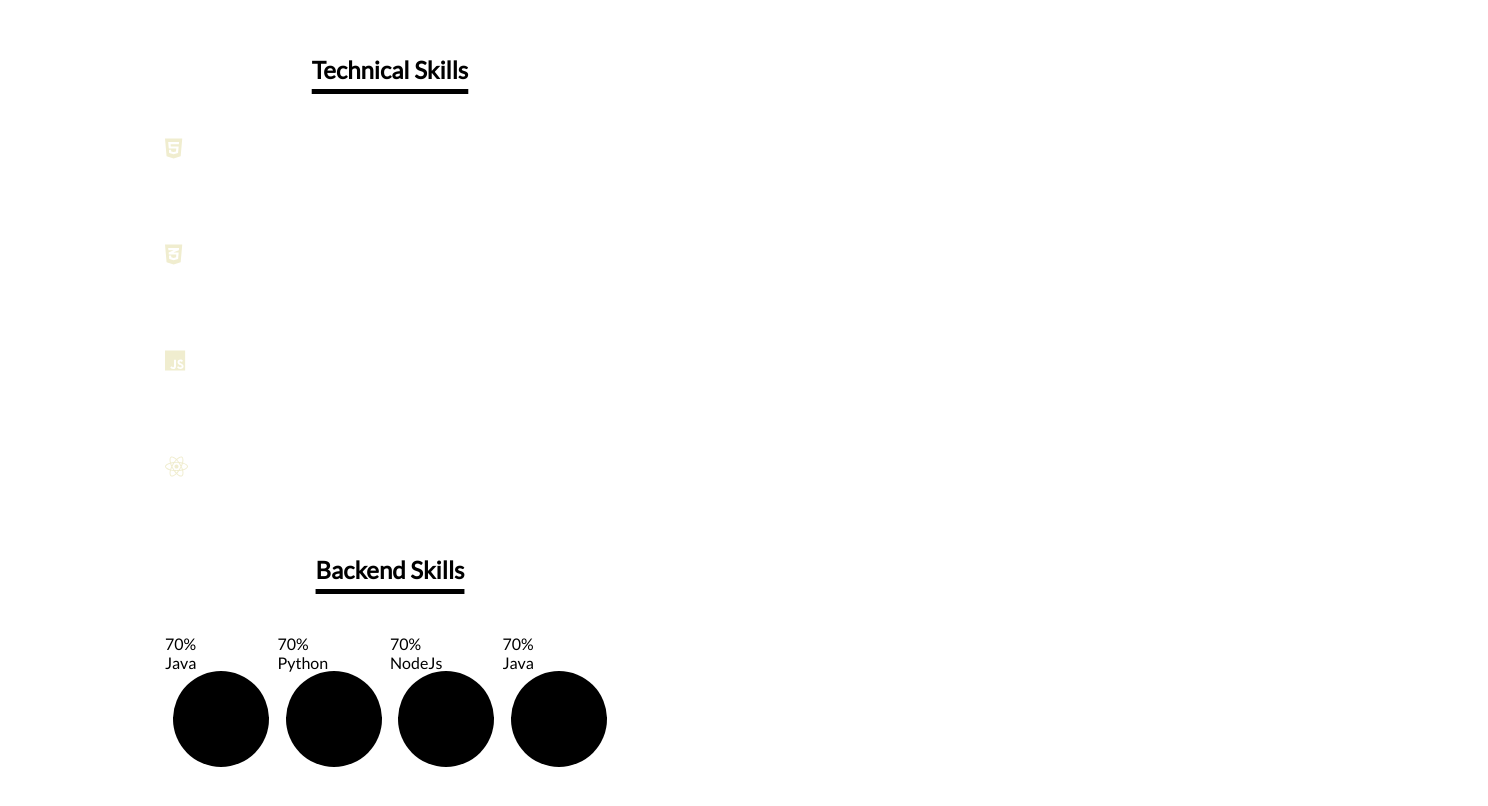
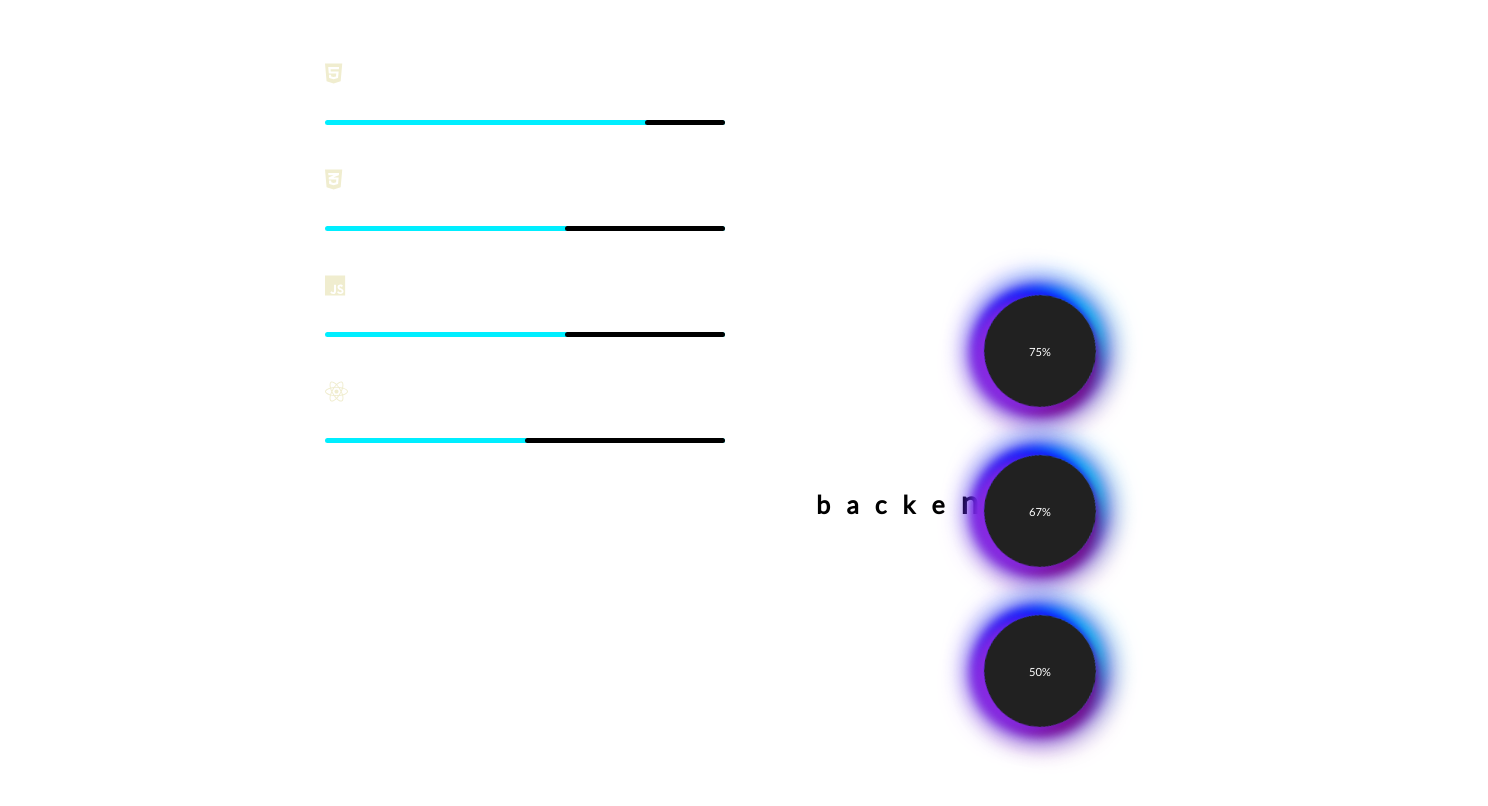
Before and after one commit to Sikhuphela/Port, a React (Create React App) app: page /skills in a window 1280 px wide. Shown: the part 300-1106 px from the top of the page, 1488 px wide, since content can reach past the window. Built offline with nearby package versions, Linux system fonts and the light colour scheme.

Commit message:
updated skills bars animation and added circle bars with percentage and animation

```diff
--- a/src/Pages/Projects.js
+++ b/src/Pages/Projects.js
@@ -1,69 +1,76 @@
 import React from 'react';
-import { FontAwesomeIcon } from '@fortawesome/react-fontawesome';
-import { faHtml5, faCss3Alt, faJs, faReact } from '@fortawesome/free-brands-svg-icons';
-import './Skills.css';
+import BankingApp from '../../src/components/Images/bankApp.PNG';
+import Portfolio from '../../src/components/Images/portfolio.png';
+import FAC from '../../src/components/Images/Financial-calculator.PNG';
+import tax from '../../src/components/Images/TaxCalculator.png';
+import './Projects.css';
+import { FaGithub } from 'react-icons/fa';
 
-function Skills() {
+function Projects() {
   return (
-    <section>
-      <h3>My Skills</h3>
-      <div className='container1' id='Skills'>
-        <h1 className='heading'>Technical Skills</h1>
-        <div className='Technical-bars'>
-          <div className='bar'>
-            <FontAwesomeIcon icon={faHtml5} style={{ color: '#f0edcf' }} />
-            <div className='info'>
-              <span>HTML</span>
-            </div>
-            <div className='progress-line html'>
-              <span></span>
-            </div>
-          </div>
-          <div className='bar'>
-            <FontAwesomeIcon icon={faCss3Alt} style={{ color: '#f0edcf' }} />
-            <div className='info'>
-              <span>CSS</span>
-            </div>
-            <div className='progress-line css'>
-              <span></span>
-            </div>
-          </div>
-          <div className='bar'>
-            <FontAwesomeIcon icon={faJs} style={{ color: '#f0edcf' }} />
-            <div className='info'>
-              <span>JavaScript</span>
-            </div>
-            <div className='progress-line javascript'>
-              <span></span>
-            </div>
-          </div>
-          <div className='bar'>
-            <FontAwesomeIcon icon={faReact} style={{ color: '#f0edcf' }} />
-            <div className='info'>
-              <span>ReactJs</span>
-            </div>
-            <div className='progress-line reactjs'>
-              <span></span>
+    <div className='projects'>
+      <h3>Projects</h3>
+      <div className='box'>
+
+        {/* Banking App */}
+        <div className='group'>
+          <img className='imag' alt='BankApp' src={BankingApp} />
+          <div className='text-wrapper'>Banking App</div>
+          <div className="work">
+            <div className="layer">
+              <p>User-friendly online banking application designed for easy access for financial management using Python. Users register receive number and PIN for secure access. The application allows users to check balance, make secure deposits, and conveniently withdraw funds, ensuring a safe and efficient banking experience.</p>
+              <a href="https://github.com/Sikhuphela/Banking-App.git">
+                <FaGithub /> {/* GitHub icon */}
+              </a>
             </div>
           </div>
         </div>
-      </div>
 
-      <div className='container1'>
-        <h1 className='heading1'>Backend Skills</h1>
-        <div className='radial-bars'>
-          <svg x='0px' y='0px' viewBox='0 0 200 200'>
-            <circle className='progress-bar' cx='100' cy='100' r='80'></circle>
-            <circle className='path path-1' cx='100' cy='100' r='80'></circle>
-          </svg>
-          <div className='percentage'>70%</div>
-          <div className='text'>Java</div>
+        {/* My First Portfolio */}
+        <div className='group-2'>
+          <img className='photo' alt='Portfolio' src={Portfolio} />
+          <div className='text-wrapper-1'>My First Portfolio</div>
+          <div className="work-1">
+            <div className="layer-1">
+              <p>User-friendly online portfolio showcasing my projects and skills. Designed with HTML, CSS, and JavaScript. Includes project descriptions, links to GitHub repositories, and contact information.</p>
+              <a href="https://github.com/Sikhuphela/Portfolio.git">
+                <FaGithub /> {/* GitHub icon */}
+              </a>
+            </div>
+          </div>
         </div>
 
-        {/* Add other backend skills here */}
+        {/* Financial Calculator */}
+        <div className='calculator-3'>
+          <img className='calculator' alt='fac' src={FAC} />
+          <div className='text-wrapper-2'>Financial calculator</div>
+          <div className="work-2">
+            <div className="layer-2">
+              <p>Constructed using the Tkinter library in Python. Finance Calculator offers an intuitive interface for users to conduct investment and bond repayment calculations. This tool aids users in efficient financial management by providing a user-friendly platform for performing these calculations.</p>
+              <a href="https://github.com/Sikhuphela/Financial-Calculator.git">
+                <FaGithub />
+              </a>
+            </div>
+          </div>
+        </div>
+
+        {/* Tax Calculator */}
+        <div className='group-4'>
+          <img className='Taxc' alt='Tax' src={tax} />
+          <div className='text-wrapper-3'>Tax Calculator</div>
+          <div className="work-3">
+            <div className="layer-3">
+              <p>This software enables users to calculate their income tax for 2023 and 2024. It incorporates text fields, dropdowns, and a button for a smooth user-friendly experience. The calculated tax, rebate, and final amount are presented in a clear and succinct manner. This project demonstrates my proficiency in Java, Swing, and algorithmic problem-solving.</p>
+              <a href="https://github.com/Sikhuphela/Tax-Calculator.git">
+                <FaGithub />
+              </a>
+            </div>
+          </div>
+        </div>
+
       </div>
-    </section>
+    </div>
   );
 }
 
-export default Skills;
+export default Projects;
--- a/src/Pages/Skills.css
+++ b/src/Pages/Skills.css
@@ -1,13 +1,15 @@
-section {
+.section {
     display: flex;
     flex-wrap: wrap;
   }
 
   .container1 {
-    width: 600px;
+    width: 550px;
     height: 500px;
     padding: 75px;
-    margin-left: 90px;
+
+    margin-left: 250px;
+
   }
 
   .heading1 {
@@ -15,8 +17,8 @@ section {
     text-decoration: underline;
     text-underline-offset: 10px;
     text-decoration-thickness: 5px;
-    margin-bottom: 50px;
-    margin-top: 200px;
+    margin-bottom: 75px;
+    margin-top: 100px;
   }
 
   .heading {
@@ -25,6 +27,7 @@ section {
     text-underline-offset: 10px;
     text-decoration-thickness: 5px;
     margin-top: 150px;
+
   }
 
   .bar {
@@ -59,32 +62,31 @@ section {
     border-radius: 10px;
     width: 100%;
     height: 5px;
-    background-color: #000000;
-    animation: animate 1s cubic-bezier(1, 0, 0, 5, 1) forwards;
-    transform: scaleX(0);
+    background-color:  #0ef;
+    transform: scaleX(1);
     transform-origin: left;
   }
 
   .Technical-bars .bar .progress-line span {
     height: 100%;
-    background-color: #0ef;
+    background-color: #000;
     position: absolute;
     border-radius: 10px;
-    animation: animate 1s 1s cubic-bezier(1, 0, 0, 5) forwards;
-    transform: scaleX(0);
+    transform: scaleX(1);
     transform-origin: left;
+    animation: animate 1s cubic-bezier(1, 0, 0, 5) forwards, load 1s ease-in-out forwards;
   }
 
   .progress-line.html span {
-    width: 80%;
+    width: 20%;
   }
 
   .progress-line.css span {
-    width: 70%;
+    width: 40%;
   }
 
   .progress-line.javascript span {
-    width: 70%;
+    width: 40%;
   }
 
   .progress-line.reactjs span {
@@ -135,48 +137,386 @@ section {
     opacity: 0;
   }
 
-  @keyframes showtext {
+  @keyframes animate {
     100% {
-      opacity: 1;
+      transform: scaleX(1);
     }
   }
 
-  .radial-bars {
-    width: 100%;
-    height: 170px;
-    display: flex;
-    justify-content: space-evenly;
-    align-items: flex-start;
+  @keyframes load {
+    0% {
+      width: 100%;
+      left: 30px;
+      right: auto;
+    }
+
+    70% {
+      width: 100%;
+    }
+
+    100% {
+      right: 0;
+      left: auto;
+    }
   }
 
-  .radial-bars .radial-bar {
-    width: 50%;
-    height: 170px;
-    margin-bottom: 10px;
-    position: relative;
+  .text {
+    font-family: Roboto, sans-serif;
+    font-size: 25px;
+    font-weight: 600;
+    margin-left: 800px;
+    margin-top: 200px;
+  }
+  .ani:nth-child(1) {
+    animation: ani1 2.1s ease-in-out 14s infinite;
   }
 
-  .radial-bars .radial-bar svg {
-    position: absolute;
-    top: 50%;
-    left: 50%;
-    transform: translate(-50%, -50%) rotate(-90deg);
-    width: 120px;
-    height: 160px;
+  @keyframes ani1 {
+    50% {
+      font-size: 40px;
+    }
   }
 
-  .radial-bars .radial-bar .progress-bar {
-    stroke-width: 10;
-    stop-color: #000;
-    fill: transparent;
-    stroke-dasharray: 502;
-    stroke-dashoffset: 502;
-    stroke-linecap: round;
-    animation: animate-bar 1s linear forwards;
+  .ani:nth-child(2) {
+    animation: ani2 2.1s ease-in-out 12s infinite;
   }
 
-  @keyframes animate-bars {
-    100% {
-      stroke-dashoffset: -1;
+  @keyframes ani2 {
+    50% {
+      font-size: 40px;
     }
   }
+
+  .ani:nth-child(3) {
+    animation: ani3 2.1s ease-in-out 10s infinite;
+  }
+
+  @keyframes ani3 {
+    50% {
+      font-size: 40px;
+    }
+  }
+
+  .ani:nth-child(4) {
+    animation: ani4 2.1s ease-in-out 8s infinite;
+  }
+
+  @keyframes ani4 {
+    50% {
+      font-size: 40px;
+    }
+  }
+
+  .ani:nth-child(5) {
+    animation: ani5 2.1s ease-in-out 6s infinite;
+  }
+
+  @keyframes ani5 {
+    50% {
+      font-size: 40px;
+    }
+  }
+
+  .ani:nth-child(6) {
+    animation: ani6 2.1s ease-in-out 4s infinite;
+  }
+
+  @keyframes ani6 {
+    50% {
+      font-size: 40px;
+    }
+  }
+
+  .ani:nth-child(7) {
+    animation: ani7 2.1s ease-in-out 2s infinite;
+  }
+
+  @keyframes ani7 {
+    50% {
+      font-size: 40px;
+    }
+  }
+  .loader {
+    display: flex;
+    justify-content: center;
+    align-items: center;
+    position: relative;
+    cursor: not-allowed;
+    scale: 0.7;
+    top: -250px;
+    left: 400px;
+  }
+
+  .central {
+    display: flex;
+    justify-content: center;
+
+    align-items: center;
+    position: relative;
+    width: 10em;
+    height: 10em;
+    border-radius: 50%;
+    box-shadow: 0.5em 1em 1em blueviolet,
+      -0.5em 0.5em 1em blue,
+      0.5em -0.5em 1em purple,
+      -0.5em -0.5em 1em cyan;
+  }
+
+  .external-shadow {
+    width: 10em;
+    height: 10em;
+    border-radius: 50%;
+    display: flex;
+    justify-content: center;
+    align-items: center;
+    position: relative;
+    box-shadow: 0.5em 0.5em 3em blueviolet,
+      -0.5em 0.5em 3em blue,
+      0.5em -0.5em 3em purple,
+      -0.5em -0.5em 3em cyan;
+    z-index: 999;
+    animation: rotate 20s linear ;
+    background-color: #212121;
+  }
+
+  .intern {
+    position: absolute;
+    color: white;
+    z-index: 9999;
+  }
+
+  .intern::before {
+    content: "75%";
+    animation: percent 5s ease-in-out ;
+  }
+
+  @keyframes rotate {
+    0% {
+      transform: rotate(0deg);
+    }
+
+    50% {
+      transform: rotate(180deg);
+    }
+
+    75% {
+      transform: rotate(360deg);
+    }
+  }
+
+  @keyframes percent {
+    0% {
+      content: '0%';
+    }
+
+    25% {
+      content: '25%';
+    }
+
+    33% {
+      content: '33%';
+    }
+
+    42% {
+      content: '42%';
+    }
+
+    51% {
+      content: '51%';
+    }
+
+    67% {
+      content: '67%';
+    }
+
+    74% {
+      content: '74%';
+    }
+
+    75% {
+      content: '75%';
+      animation-play-state: paused;
+    }
+  }
+  .loader-2 {
+    display: flex;
+    justify-content: center;
+    align-items: center;
+    position: relative;
+    cursor: not-allowed;
+    scale: 0.7;
+    top: -250px;
+    left: 400px;
+  }
+
+  .central-2 {
+    display: flex;
+    justify-content: center;
+    align-items: center;
+    position: relative;
+    width: 10em;
+    height: 10em;
+    border-radius: 50%;
+    box-shadow: 0.5em 1em 1em blueviolet,
+      -0.5em 0.5em 1em blue,
+      0.5em -0.5em 1em purple,
+      -0.5em -0.5em 1em cyan;
+  }
+
+  .external-shadow-2 {
+    width: 10em;
+    height: 10em;
+    border-radius: 50%;
+    display: flex;
+    justify-content: center;
+    align-items: center;
+    position: relative;
+    box-shadow: 0.5em 0.5em 3em blueviolet,
+      -0.5em 0.5em 3em blue,
+      0.5em -0.5em 3em purple,
+      -0.5em -0.5em 3em cyan;
+    z-index: 999;
+    animation: rotate 20s linear infinite;
+    background-color: #212121;
+  }
+
+  .intern-2 {
+    position: absolute;
+    color: white;
+    z-index: 9999;
+  }
+
+  .intern-2::before {
+    content: "67%";
+    animation: percent 2s ease-in-out infinite;
+  }
+
+  @keyframes rotate {
+    0% {
+      transform: rotate(0deg);
+    }
+
+    50% {
+      transform: rotate(180deg);
+    }
+
+    67% {
+      transform: rotate(360deg);
+    }
+  }
+
+  @keyframes percent {
+    0% {
+      content: '0%';
+    }
+
+    25% {
+      content: '25%';
+    }
+
+    33% {
+      content: '33%';
+    }
+
+    42% {
+      content: '42%';
+    }
+
+    51% {
+      content: '51%';
+    }
+
+    67% {
+      content: '67%';
+    }
+
+
+    }
+    .loader-3 {
+        display: flex;
+        justify-content: center;
+        align-items: center;
+        position: relative;
+        cursor: not-allowed;
+        scale: 0.7;
+        top: -250px;
+        left: 400px;
+      }
+
+      .central-3 {
+        display: flex;
+        justify-content: center;
+
+        align-items: center;
+        position: relative;
+        width: 10em;
+        height: 10em;
+        border-radius: 50%;
+        box-shadow: 0.5em 1em 1em blueviolet,
+          -0.5em 0.5em 1em blue,
+          0.5em -0.5em 1em purple,
+          -0.5em -0.5em 1em cyan;
+      }
+
+      .external-shadow-3 {
+        width: 10em;
+        height: 10em;
+        border-radius: 50%;
+        display: flex;
+        justify-content: center;
+        align-items: center;
+        position: relative;
+        box-shadow: 0.5em 0.5em 3em blueviolet,
+          -0.5em 0.5em 3em blue,
+          0.5em -0.5em 3em purple,
+          -0.5em -0.5em 3em cyan;
+        z-index: 999;
+        animation: rotate 20s linear infinite;
+        background-color: #212121;
+      }
+
+      .intern-3 {
+        position: absolute;
+        color: white;
+        z-index: 9999;
+      }
+
+      .intern-3::before {
+        content: "50%";
+        animation: percent 2s ease-in-out infinite;
+      }
+
+      @keyframes rotate {
+        0% {
+          transform: rotate(0deg);
+        }
+
+        50% {
+          transform: rotate(180deg);
+        }
+
+      }
+
+      @keyframes percent {
+        0% {
+          content: '0%';
+        }
+
+        25% {
+          content: '25%';
+        }
+
+        33% {
+          content: '33%';
+        }
+
+        42% {
+          content: '42%';
+        }
+
+        50% {
+          content: '50%';
+        }
+
+
+    }
--- a/src/Pages/Skills.js
+++ b/src/Pages/Skills.js
@@ -49,46 +49,38 @@ function Skills() {
         </div>
       </div>
 
-      <div className='container1'>
-        <h1 className='heading1'>Backend Skills</h1>
-        <div className='radial-bars'>
-          <div className='radial-bar'>
-            <svg viewBox='0 0 200 200'>
-              <circle className='progress-bar' cx='100' cy='100' r='80'></circle>
-              <circle className='path path-1' cx='100' cy='100' r='80'></circle>
-            </svg>
-            <div className='percentage'>70%</div>
-            <div className='text'>Java</div>
+
+      <div class="text">
+  <span class="ani">b</span>
+  <span class="ani">a</span>
+  <span class="ani">c</span>
+  <span class="ani">k</span>
+  <span class="ani">e</span>
+  <span class="ani">n</span>
+  <span class="ani">d</span>
 </div>
 
-          <div className='radial-bar'>
-            <svg viewBox='0 0 200 200'>
-              <circle className='progress-bar' cx='100' cy='100' r='80'></circle>
-              <circle className='path path-1' cx='100' cy='100' r='80'></circle>
-            </svg>
-            <div className='percentage'>70%</div>
-            <div className='text'>Python</div>
+<div class="loader">
+  <div class="intern"></div>
+  <div class="external-shadow">
+    <div class="central"></div>
+  </div>
 </div>
 
-          <div className='radial-bar'>
-            <svg viewBox='0 0 200 200'>
-              <circle className='progress-bar' cx='100' cy='100' r='80'></circle>
-              <circle className='path path-1' cx='100' cy='100' r='80'></circle>
-            </svg>
-            <div className='percentage'>70%</div>
-            <div className='text'>NodeJs</div>
+<div class="loader-2">
+  <div class="intern-2"></div>
+  <div class="external-shadow-2">
+    <div class="central-2"></div>
+  </div>
 </div>
 
-          <div className='radial-bar'>
-            <svg viewBox='0 0 200 200'>
-              <circle className='progress-bar' cx='100' cy='100' r='80'></circle>
-              <circle className='path path-1' cx='100' cy='100' r='80'></circle>
-            </svg>
-            <div className='percentage'>70%</div>
-            <div className='text'>Java</div>
+<div class="loader-3">
+  <div class="intern-3"></div>
+  <div class="external-shadow-3">
+    <div class="central-3"></div>
   </div>
 </div>
-      </div>
+
     </section>
   );
 }
```
Lines whose indentation alone changed are shown as unchanged.
